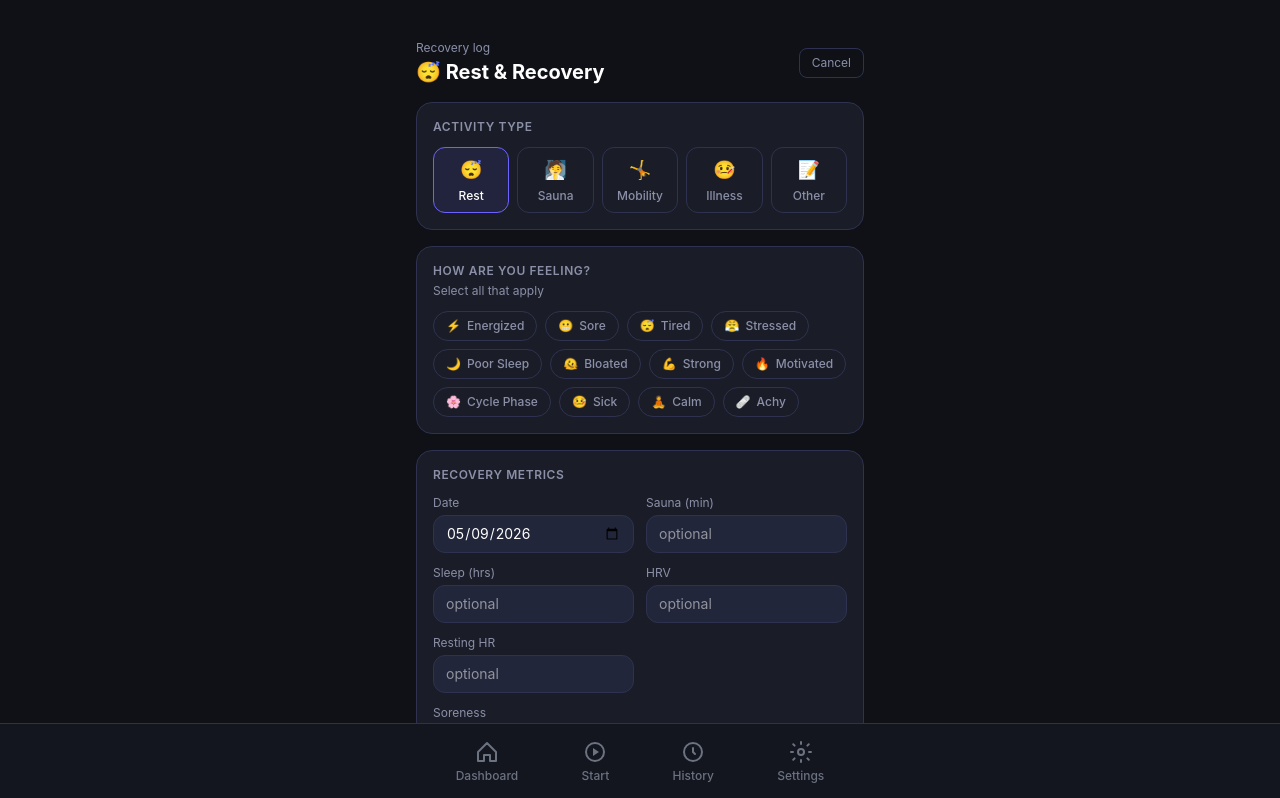
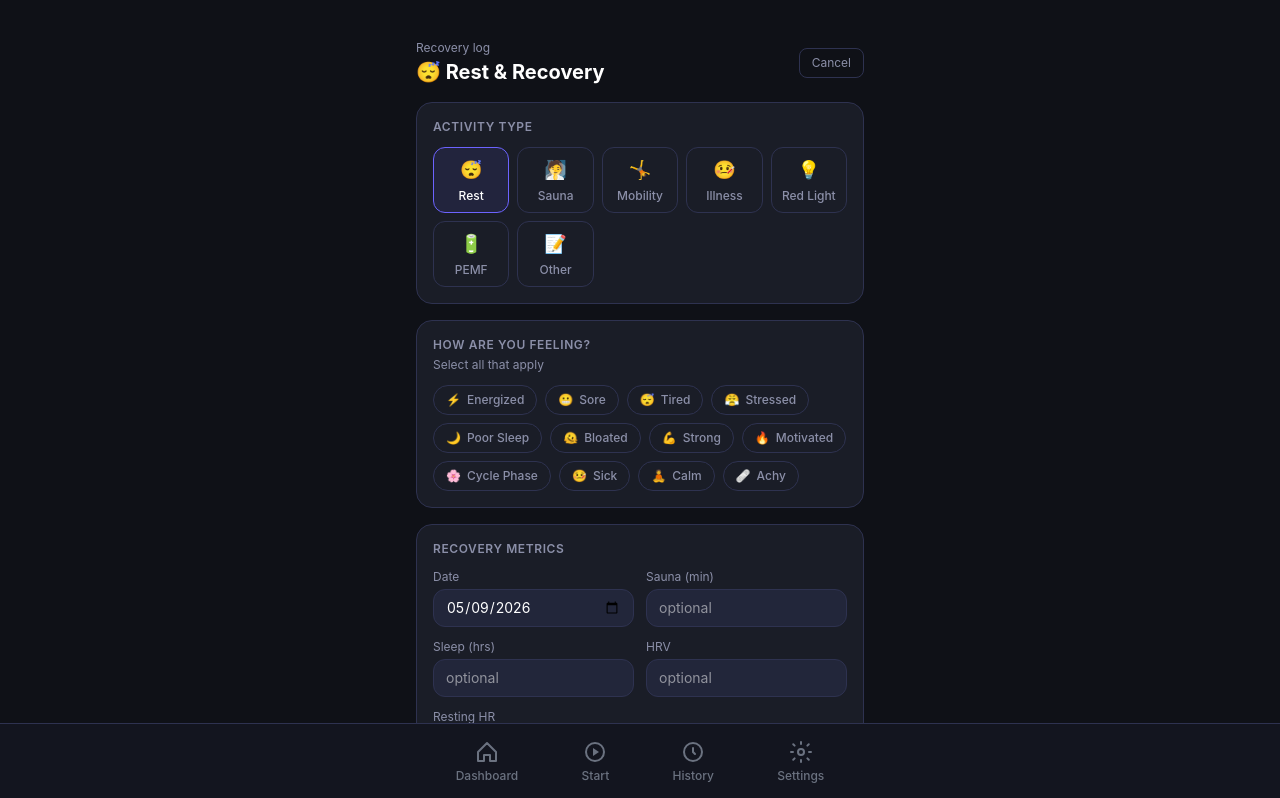
Before and after one commit to ericbrenneman/fitness-cycle-tracker, a Next.js app: page /recovery in a window 1280 px wide. Shown: the top 798 px of the page. Built offline with nearby package versions, Linux system fonts and the light colour scheme; no server answers.

Commit message:
feat: add Red Light and PEMF as proper workout types across DB, types, and display maps

```diff
--- a/app/history/page.tsx
+++ b/app/history/page.tsx
@@ -21,7 +21,9 @@ const TYPE_META: Record<string, { emoji: string; color: string }> = {
   Mobility: { emoji: "🤸", color: "#06b6d4" },
   Illness:  { emoji: "🤒", color: "#94a3b8" },
   Other:    { emoji: "📝", color: "#8b8fa8" },
-};
+  "Red Light": { emoji: "💡", color: "#ef4444" },
+  PEMF:      { emoji: "🔋", color: "#8b5cf6" },
+  };
 
 const TYPE_LABELS: Record<string, string> = {
   A: "Workout A — Push + Legs",
@@ -32,7 +34,9 @@ const TYPE_LABELS: Record<string, string> = {
   Sauna: "Sauna",
   Mobility: "Mobility",
   Illness: "Illness",
-  Other: "Other",
+  Other:        "Other",
+  "Red Light":  "Red Light Therapy",
+  PEMF:         "PEMF Therapy",
 };
 
 async function fetchAllLogs(
--- a/components/RecoveryLogger.tsx
+++ b/components/RecoveryLogger.tsx
@@ -11,11 +11,13 @@
         }
 
         const RECOVERY_TYPES: { type: WorkoutType; emoji: string; label: string }[] = [
-          { type: "Rest",     emoji: "😴", label: "Rest" },
-          { type: "Sauna",    emoji: "🧖", label: "Sauna" },
-          { type: "Mobility", emoji: "🤸", label: "Mobility" },
-          { type: "Illness",  emoji: "🤒", label: "Illness" },
-          { type: "Other",    emoji: "📝", label: "Other" },
+          { type: "Rest",       emoji: "😴", label: "Rest" },
+          { type: "Sauna",      emoji: "🧖", label: "Sauna" },
+          { type: "Mobility",   emoji: "🤸", label: "Mobility" },
+          { type: "Illness",    emoji: "🤒", label: "Illness" },
+          { type: "Red Light",  emoji: "💡", label: "Red Light" },
+          { type: "PEMF",       emoji: "🔋", label: "PEMF" },
+          { type: "Other",      emoji: "📝", label: "Other" },
         ];
 
         const RECOVERY_TAGS: { label: string; emoji: string; color: string }[] = [
--- a/components/WorkoutCard.tsx
+++ b/components/WorkoutCard.tsx
@@ -45,6 +45,16 @@ const TYPE_META: Record<string, { emoji: string; color: string; label: string }>
     emoji: "📝",
     color: "#8b8fa8",
     label: "Other",
+  },
+  "Red Light": {
+    emoji: "💡",
+    color: "#ef4444",
+    label: "Red Light Therapy",
+  },
+  PEMF: {
+    emoji: "🔋",
+    color: "#8b5cf6",
+    label: "PEMF Therapy",
   },
 };
 
--- a/lib/types.ts
+++ b/lib/types.ts
@@ -9,6 +9,8 @@ export type WorkoutType =
   | "Cardio"
   | "Rest"
   | "Sauna"
+  | "Red Light"
+  | "PEMF"
   | "Mobility"
   | "Illness"
   | "Other";
```
